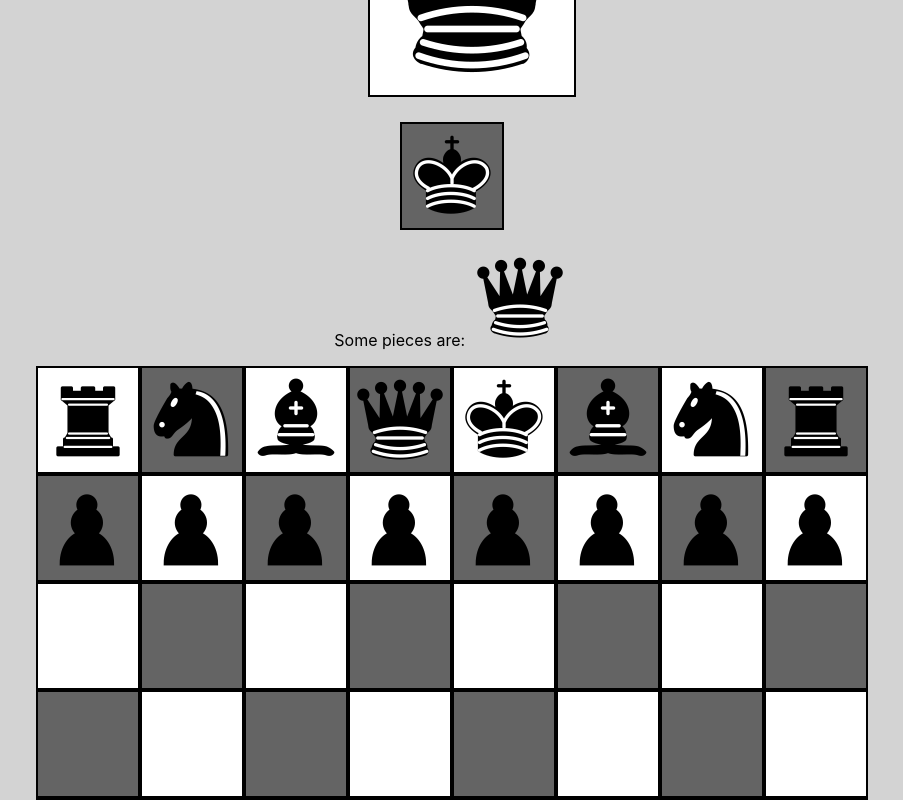
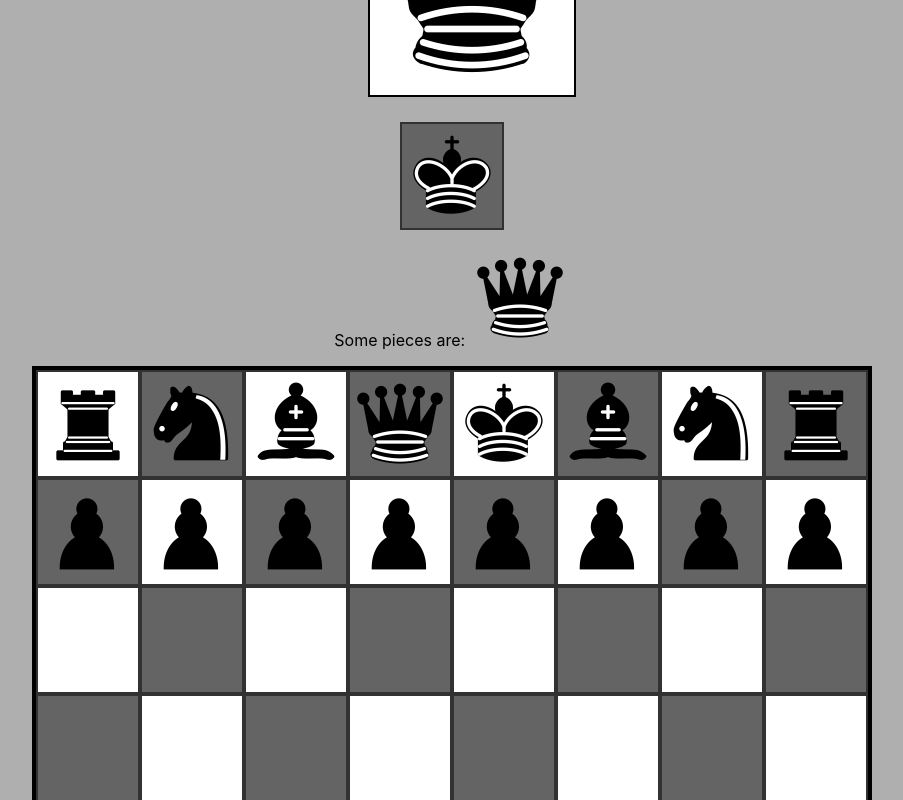
Before and after one commit to RusheelD/chess-web, a React (Create React App) app: page / in a window 1280 px wide. Shown: the part 120-920 px from the top of the page, without its empty margins (188-1091 px from the left). Built offline with nearby package versions, Linux system fonts and the light colour scheme.

Commit message:
modularized piece and determined board style

```diff
--- a/src/App.css
+++ b/src/App.css
@@ -1,6 +1,6 @@
 .App {
   text-align: center;
-  background-color: lightgray;
+  background-color: rgb(175, 175, 175);
 }
 
 .piece-holder {
--- a/src/components/boards/Board.css
+++ b/src/components/boards/Board.css
@@ -1,13 +1,19 @@
 .board {
     display: inline-block;
+    text-align: center;
+    border: 4px solid black;
+    /* padding: 5px; */
 }
 
 .row {
     /* height: 100px; */
     vertical-align: top;
+    text-align: center;
+    width: fit-content;
 }
 
 div {
     vertical-align: top;
+    text-align: center;
     /* display: inline-block; */
 }
--- a/src/components/boards/Board.tsx
+++ b/src/components/boards/Board.tsx
@@ -32,8 +32,9 @@ export function Board(props: BoardProps) {
             }
             tiles.push(<Tile rank={rank} file={file} piece={child ? child.props : null }/>);
         }
-        rows.push(<div style={{display:'inline-block'}} className={'row'} children={tiles}></div>);
+
+        rows.push(<div style={{width: 'fit-content'}} className={'row'} children={tiles}></div>);
     }
-    var div = React.createElement('div', {display: 'inline-block'}, [props.children, rows])
+    var div = React.createElement('div', {display: 'inline-block', className: 'board'}, [props.children, rows])
     return(div);
 }
--- a/src/components/pieces/Piece.css
+++ b/src/components/pieces/Piece.css
@@ -9,7 +9,7 @@
 }
 
 .black {
-    background-position-y: calc(-200px * var(--piece-scale));
+    background-position-y: calc(-1 * var(--piece-height) * var(--piece-scale));
 }
 
 .white {
@@ -21,21 +21,21 @@
 }
 
 .queen {
-    background-position-x: calc(-200px * var(--piece-scale));
+    background-position-x: calc(-1 * var(--piece-width) * var(--piece-scale));
 }
 
 .bishop {
-    background-position-x: calc(-400px * var(--piece-scale));
+    background-position-x: calc(-2 * var(--piece-width) * var(--piece-scale));
 }
 
 .knight {
-    background-position-x: calc(-600px * var(--piece-scale));
+    background-position-x: calc(-3 * var(--piece-width) * var(--piece-scale));
 }
 
 .rook {
-    background-position-x: calc(-800px * var(--piece-scale));
+    background-position-x: calc(-4 * var(--piece-width) * var(--piece-scale));
 }
 
 .pawn {
-    background-position-x: calc(-1000px * var(--piece-scale));
+    background-position-x: calc(-5 * var(--piece-width) * var(--piece-scale));
 }
--- a/src/components/tiles/Tile.css
+++ b/src/components/tiles/Tile.css
@@ -7,9 +7,9 @@
     border-bottom-width: 4px;
     border-left-width: 2px;
     border-right-width: 2px; */
-    /* margin-left: 2px;
-    margin-bottom: 2px; */
-    border: 2px solid black;
+    /* margin-left: 3px;
+    margin-bottom: 3px; */
+    border: 2px solid rgb(50, 50, 50);
 }
 
 .tile > span {
```
